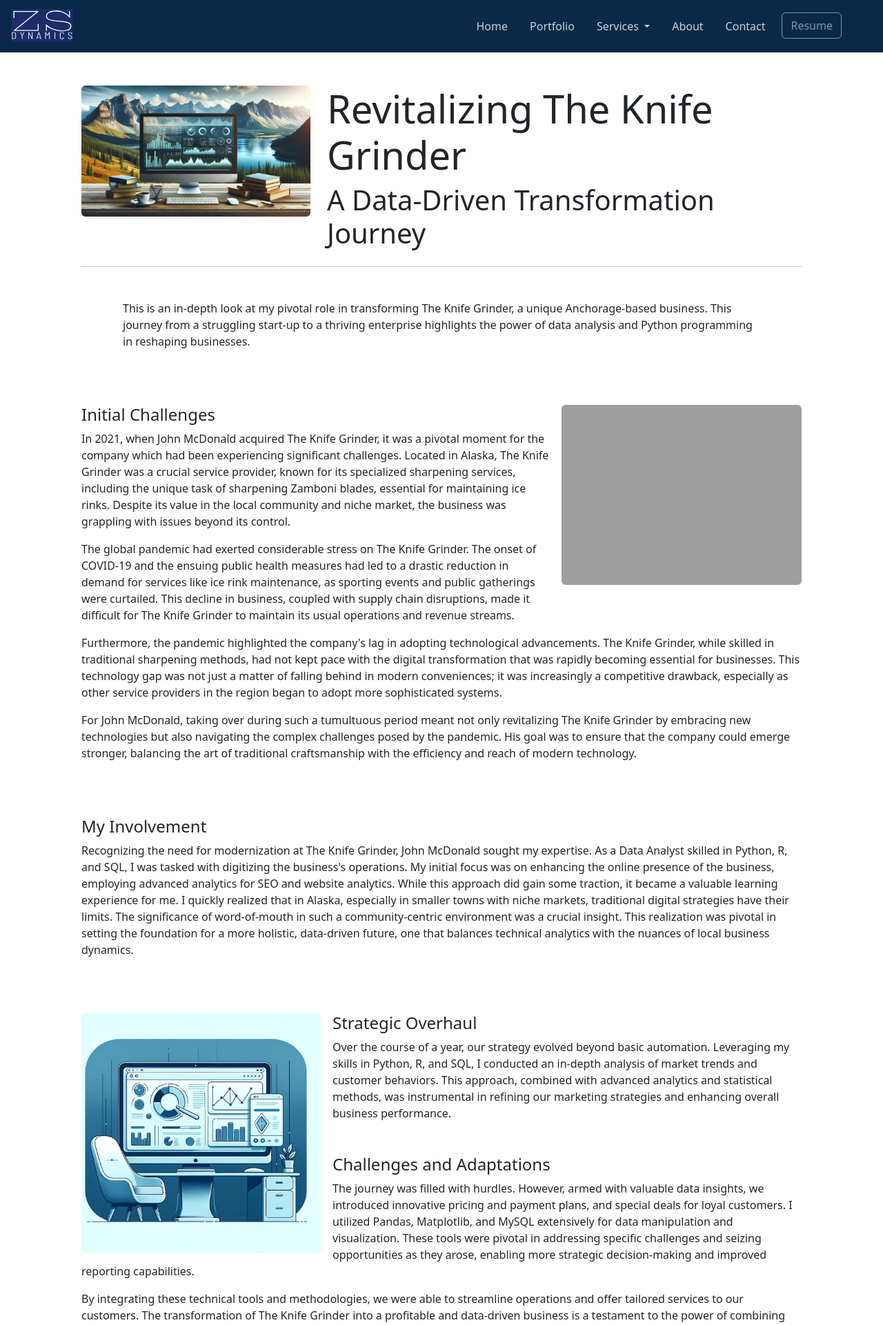
After one commit to ZSturman/Zachary_Sturman_Portfolio, a Flask app: page /knife_grinder in a window 1280 px wide. The commit adds this page. Shown: the top 1921 px of the page at 69% size. Run offline with Flask 3, Linux system fonts and the light colour scheme; parts of the project's set-up code (start-up, migrations or seed data) failed here and were passed over; some libraries are stand-ins or nearby versions; grey boxes are pictures that could not be loaded.

Commit message:
updated projects page

```diff
--- a/app/context_processors.py
+++ b/app/context_processors.py
@@ -118,6 +118,19 @@ productivity_app_proj = Project(
     tags=["Server-side programming", "Database management systems", "Accessibility", "Flask", "SQL", "NGINX"],
     blank=True)
 
+knife_grinder_proj = Project(
+    title = "Knife Grinder",
+    subtitle= "A Data-Driven Transformation Story",
+    description= "From a struggling start-up to a profitable venture, this is a story of transformation powered by data analysis and modern marketing strategies.",
+    date = "UPDATE: October 2023",
+    link = None,
+    url_for = "projects.knife_grinder",
+    link_title = "Check It Out",
+    image = "static/images/projects/knife_grinder/knife_grinder_business.png",
+    alt = "Knife Grinder Business Image",
+    tags = ['Python', 'Javascript', 'Data Analysis', 'Business'],
+)
+
 
 
 
@@ -132,7 +145,7 @@ project8 = Project(title="Streamlit Test", subtitle="subtitle", description="des
 
 project9 = Project(title="Title", subtitle="subtitle", description="description", date="2022", link="#", url_for=None, link_title="link title", image="img", tags=["Temp"])
 
-projects_list = [la_crime_data_proj, knowledge_navigator_proj, tip_redistribution_proj, periodic_table_proj, gamblers_fallacy_proj, productivity_app_proj]
+projects_list = [knife_grinder_proj, la_crime_data_proj, knowledge_navigator_proj, tip_redistribution_proj, periodic_table_proj, gamblers_fallacy_proj, productivity_app_proj]
 
 
 
--- a/app/projects/routes.py
+++ b/app/projects/routes.py
@@ -11,6 +11,9 @@ def portfolio():
 def tip_redistribution():
     return render_template("projects/tip_redistribution.html", title="Tip Redistribution")
 
+@projects.route('/knife_grinder', methods=['GET'])
+def knife_grinder():
+    return render_template("projects/knife_grider.html", title="Knife Grinder")
 
 
 
--- a/app/static/custom.css
+++ b/app/static/custom.css
@@ -156,10 +156,15 @@ nav {
   vertical-align: top;
 }
 
-#home-main {
-  background-image: -webkit-gradient(linear, left top, left bottom, color-stop(4%, rgba(52, 67, 135, 0.6)), color-stop(10%, rgba(117, 178, 244, 0.3)), color-stop(40%, rgba(226, 57, 57, 0.1)), to(rgba(53, 80, 191, 0)));
-  background-image: linear-gradient(to bottom, rgba(52, 67, 135, 0.6) 4%, rgba(117, 178, 244, 0.3) 10%, rgba(226, 57, 57, 0.1) 40%, rgba(53, 80, 191, 0));
-}
+/* #home-main {
+  background-image: -webkit-gradient(linear, left top, left bottom, color-stop(4%, rgba(112, 118, 146, 0.6)), color-stop(10%, rgba(117, 178, 244, 0.3)), color-stop(40%, rgba(255, 255, 255, 0.1)), to(rgba(53, 80, 191, 0)));
+  background-image: linear-gradient(to bottom,rgba(112, 118, 146, 0.6)8) 4%, rgba(117, 178, 244, 0.3) 10%, rgba(255, 255, 255, 0.1) 40%, rgba(53, 80, 191, 0);
+} */
+
+.list-style-none {
+  list-style: none;
+}
+
 
 #home-sm-screen {
   background-image: url("../static/images/circle-graph-bg-2.png"), url("../static/images/circle-graph-bg-3.png");
--- a/app/static/custom.scss
+++ b/app/static/custom.scss
@@ -191,9 +191,9 @@ nav{
   vertical-align: top;
 }
 
-#home-main{
-  background-image: linear-gradient(to bottom,rgba(52, 67, 135, 0.6) 4%, rgba(117, 178, 244, 0.3) 10%, rgba(226, 57, 57, 0.1) 40%, rgba(53, 80, 191, 0));
-}
+/* #home-main{
+  background-image: linear-gradient(to bottom,rgba(112, 118, 146, 0.6)8) 4%, rgba(117, 178, 244, 0.3) 10%, rgba(255, 255, 255, 0.1) 40%, rgba(53, 80, 191, 0);
+} */
 
 #home-sm-screen {
   background-image: url("../static/images/circle-graph-bg-2.png"), url("../static/images/circle-graph-bg-3.png");
@@ -209,6 +209,10 @@ nav{
 .headshot {
   max-width: 100%;
   height: auto;
+}
+
+.list-style-none {
+  list-style: none;
 }
 
 
--- /dev/null
+++ b/app/templates/projects/knife_grider.html
@@ -0,0 +1,114 @@
+{% extends "layout.html" %}
+{% block og_url %}
+<meta property="og:url" content="https://www.zsdynamics.com/home">
+{% endblock %}
+{% block content %}
+
+<div class="container p-5">
+    <div class="ml-5 mr-5">
+
+        <div class="row">
+            <div class="col-md-4 overflow-hidden">
+                <img src="../../static/images/projects/knife_grinder/knife_grinder_banner.png" alt="Knife Grinder and Mountains" class="img-fluid rounded">
+            </div>
+            <div class="col-md-8 d-flex flex-column justify-content-end">
+                <h1 class="display-4">Revitalizing The Knife Grinder</h1>
+                <h3 class="display-6">A Data-Driven Transformation Journey</h3>
+            </div>
+        </div>
+
+
+    <hr>
+
+
+
+    <div class="row m-5">
+            <p>This is an in-depth look at my pivotal role in transforming The Knife Grinder, a unique Anchorage-based business. This journey from a struggling start-up to a thriving enterprise highlights the power of data analysis and Python programming in reshaping businesses.</p>
+    </div>
+
+
+
+    <div class="row my-5">
+        <div class="clearfix">
+            <img src="../../static/images/projects/knife_grinder/knife_grinder_early_days.png" class="col-md-4 float-md-end my-3 ms-md-3 img-fluid rounded" alt="Knife Grinder Cartoon image of shop">
+            <h4 class="mt-3">Initial Challenges</h4>
+            <p>In 2021, when John McDonald acquired The Knife Grinder, it was a pivotal moment for the company which had been experiencing significant challenges. Located in Alaska, The Knife Grinder was a crucial service provider, known for its specialized sharpening services, including the unique task of sharpening Zamboni blades, essential for maintaining ice rinks. Despite its value in the local community and niche market, the business was grappling with issues beyond its control.</p>
+
+            <p>The global pandemic had exerted considerable stress on The Knife Grinder. The onset of COVID-19 and the ensuing public health measures had led to a drastic reduction in demand for services like ice rink maintenance, as sporting events and public gatherings were curtailed. This decline in business, coupled with supply chain disruptions, made it difficult for The Knife Grinder to maintain its usual operations and revenue streams.</p>
+
+            <p>Furthermore, the pandemic highlighted the company's lag in adopting technological advancements. The Knife Grinder, while skilled in traditional sharpening methods, had not kept pace with the digital transformation that was rapidly becoming essential for businesses. This technology gap was not just a matter of falling behind in modern conveniences; it was increasingly a competitive drawback, especially as other service providers in the region began to adopt more sophisticated systems.</p>
+
+            <p>For John McDonald, taking over during such a tumultuous period meant not only revitalizing The Knife Grinder by embracing new technologies but also navigating the complex challenges posed by the pandemic. His goal was to ensure that the company could emerge stronger, balancing the art of traditional craftsmanship with the efficiency and reach of modern technology.</p>
+        </div>
+    </div>
+
+
+    <div class="row my-5">
+        <h4 class="mt-3">My Involvement</h4>
+        <p>Recognizing the need for modernization at The Knife Grinder, John McDonald sought my expertise. As a Data Analyst skilled in Python, R, and SQL, I was tasked with digitizing the business's operations. My initial focus was on enhancing the online presence of the business, employing advanced analytics for SEO and website analytics. While this approach did gain some traction, it became a valuable learning experience for me. I quickly realized that in Alaska, especially in smaller towns with niche markets, traditional digital strategies have their limits. The significance of word-of-mouth in such a community-centric environment was a crucial insight. This realization was pivotal in setting the foundation for a more holistic, data-driven future, one that balances technical analytics with the nuances of local business dynamics.</p>
+    </div>
+
+
+
+
+    <div class="row my-5">
+        <div class="clearfix">
+            <img src="../../static/images/projects/knife_grinder/knife_grinder_data_1.png" class="col-md-4 float-md-start mt-3 me-md-3 img-fluid rounded" alt="Knife Grinder and Data Analysis">
+            <h4 class="mt-3">Strategic Overhaul</h4>
+            <p>Over the course of a year, our strategy evolved beyond basic automation. Leveraging my skills in Python, R, and SQL, I conducted an in-depth analysis of market trends and customer behaviors. This approach, combined with advanced analytics and statistical methods, was instrumental in refining our marketing strategies and enhancing overall business performance.</p>
+            <h4 class="mt-5">Challenges and Adaptations</h4>
+            <p>The journey was filled with hurdles. However, armed with valuable data insights, we introduced innovative pricing and payment plans, and special deals for loyal customers. I utilized Pandas, Matplotlib, and MySQL extensively for data manipulation and visualization. These tools were pivotal in addressing specific challenges and seizing opportunities as they arose, enabling more strategic decision-making and improved reporting capabilities.</p>
+            <p>By integrating these technical tools and methodologies, we were able to streamline operations and offer tailored services to our customers. The transformation of The Knife Grinder into a profitable and data-driven business is a testament to the power of combining data analysis with practical business strategies.</p>
+        </div>
+    </div>
+
+
+
+
+    <div class="row my-5">
+            <h4 class="mt-3">Conclusion</h4>
+            <p>This journey with The Knife Grinder has been an enlightening experience, both professionally and personally. It highlighted the critical role of data in business transformation, reinforcing my faith in the power of technology. More importantly, it taught me a valuable lesson about the nuances of local business environments. The realization that in places like Alaska, where community and word-of-mouth have significant influence, a balance must be struck between digital strategies and local market understanding. This understanding has not only sharpened my analytical skills but also broadened my perspective on how technology can be adapted to different contexts. </p>
+                <p>As I move forward, embracing new challenges and opportunities, my confidence in driving change through data analysis and software development is bolstered by these insights and experiences, making me a more versatile and effective professional.</p>
+    </div>
+
+
+
+
+    <div class="row m-5">
+            <h6 class="mt-3"><i>Update:</i></h6>
+            <p>As of October 2023, I am excited to share that The Knife Grinder has been successfully sold. This sale is not just a business transaction; it is a validation of our efforts to rejuvenate and reposition a local business through innovative and data-centric strategies.</p>
+    </div>
+
+
+
+
+    <div class="container p-5">
+        <div class="card text-center p-3">
+            <div class="card-body">
+                <h5 class="card-title">For more insights into this journey</h5>
+                <p class="card-text">or to discuss how your project can undergo a similar change, feel free to make contact.</p>
+                <a href="{{ url_for('main.contact') }}" class="btn btn-primary">Click Here</a>
+            </div>
+
+        </div>
+    </div>
+
+    <hr>
+
+    {% block footer %}
+        <div class="container-fluid">
+            <div class="text-center">
+                <p class="mb-0">© 2023 ZS Dynamics | All Rights Reserved</p>
+                <p class="mb-0">The data and information presented here have been anonymized and summarized to protect the privacy of our clients and stakeholders. Specific details related to the sale, pricing, and identities have been kept confidential as per request. The narratives and case studies are presented in a way that does not disclose sensitive or proprietary information. This content is intended for informational purposes only.</p>
+            </div>
+        </div>
+        {% endblock %}
+
+
+
+</div>
+
+
+</div>
+
+{% endblock %}
--- a/app/templates/projects/tip_redistribution.html
+++ b/app/templates/projects/tip_redistribution.html
@@ -249,11 +249,6 @@
     </section>
 
 
-
-
-
-
-
     <script src="https://cdn.jsdelivr.net/npm/chart.js"></script>
     <script src="../static/sliding_scale.js"></script>
 
```
Also changed, not shown: app/templates/home.html (+37 -71 lines), app/static/images/projects/knife_grinder/kinfe_grinder_contact_me.png (added), app/static/images/projects/knife_grinder/knife_grinder_banner.png (added), app/static/images/projects/knife_grinder/knife_grinder_business.png (added), app/static/images/projects/knife_grinder/knife_grinder_data_1.png (added), app/static/images/projects/knife_grinder/knife_grinder_data_2.png (added), 5 other files.
